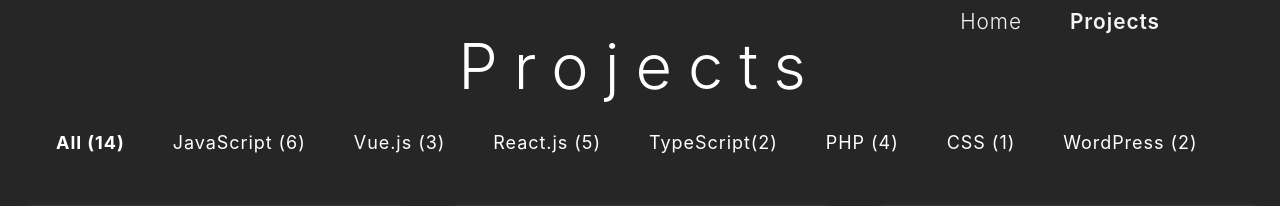
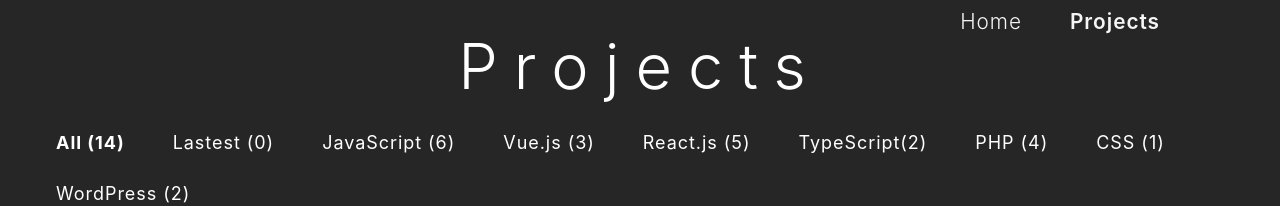
Before and after one commit to kevinjapan/edk-portfolio, a Vue app: page /projects in a window 1280 px wide. Shown: the top 206 px of the page. Built offline with nearby package versions, Linux system fonts and the light colour scheme.

Commit message:
add 'latest' project category

```diff
--- a/src/components/ProjectFilter/ProjectFilter.vue
+++ b/src/components/ProjectFilter/ProjectFilter.vue
@@ -35,6 +35,10 @@ const num_with_filter = (filter: string) : number => {
       <li class="skill_tag">
          <a class="tech_tag" @click="set_filter('')" :class="{selected_filter: filter === ''}">
             All ({{ num_with_filter('all') }})</a>
+      </li>
+      <li class="skill_tag">
+         <a class="tech_tag" @click="set_filter('latest')" :class="{selected_filter: filter === 'latest'}">
+            Lastest ({{ num_with_filter('latest') }})</a>
       </li>
       <li class="skill_tag">
          <a class="tech_tag" @click="set_filter('javascript')" :class="{selected_filter: filter === 'javascript'}">
```
